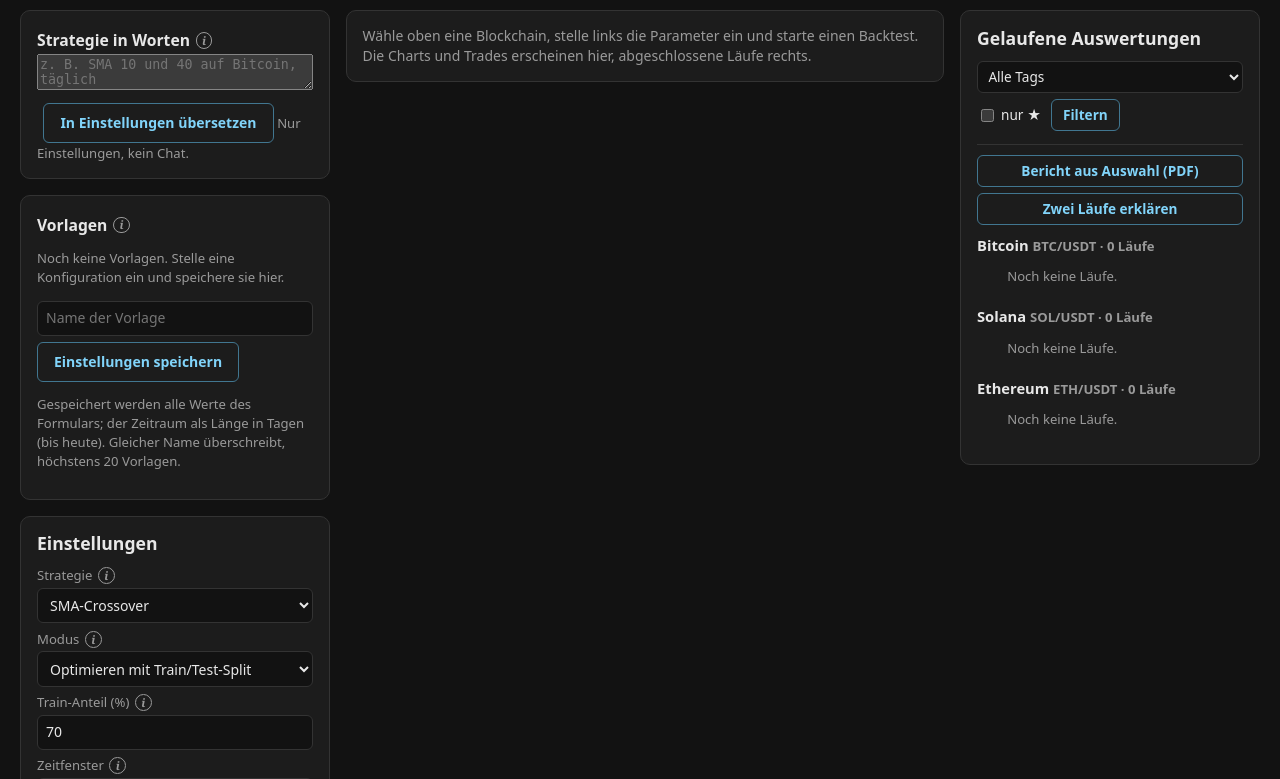
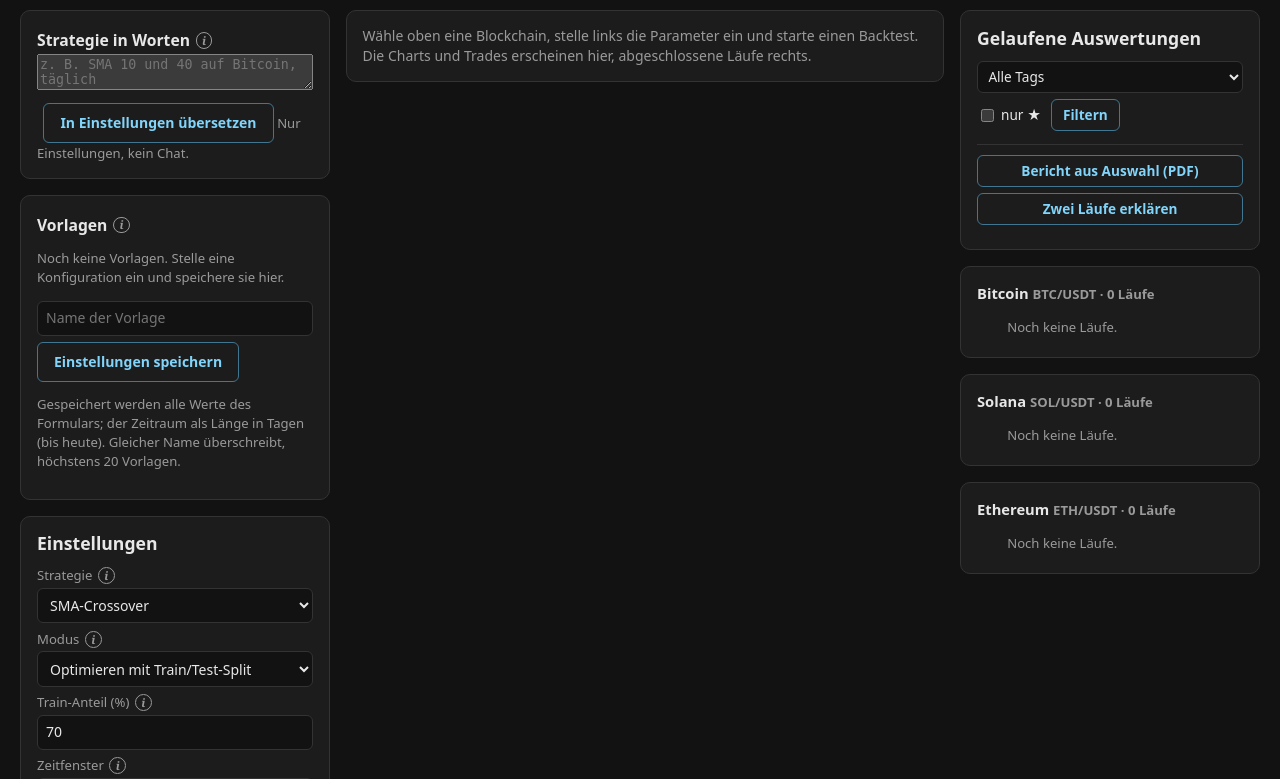
Before and after one commit to Busaschie/Python_Django_Blockchain, a Django app: page / in a window 1280 px wide. Shown: the part 222-1001 px from the top of the page. Run offline with Django 5.2, Linux system fonts and the light colour scheme; a user stored in the database is signed in; data comes from the database, SQL or seed files in the repository; data that the repository does not hold is empty.

Commit message:
Design 3 - Rechte Spalte

```diff
--- a/backtester/templates/backtester/base.html
+++ b/backtester/templates/backtester/base.html
@@ -64,7 +64,7 @@
  .errorlist{margin:.2rem 0;padding:0;list-style:none;color:var(--bad);font-size:.82rem}
 
  /* Historie */
- .hist .grp{margin-bottom:.9rem} .hist ul{list-style:none;margin:0;padding:0}
+ .hist .grp{margin-bottom:1rem} .hist .grp h4{margin:.1rem 0 .5rem} .hist .histlist{max-height:33rem;overflow-y:auto;overscroll-behavior:contain;scrollbar-width:thin;padding-right:.2rem} .hist .histhead{margin-bottom:1rem} .hist ul{list-style:none;margin:0;padding:0}
  .hist li{padding:.35rem .5rem;border-radius:6px;border-left:3px solid transparent}
  .hist li a{display:block;font-weight:500;text-decoration:none}
  .hist li{position:relative} .hist li a:first-of-type{padding-right:1.6rem}
--- a/backtester/templates/backtester/dashboard.html
+++ b/backtester/templates/backtester/dashboard.html
@@ -444,7 +444,8 @@
 
  <!-- Spalte 3: gelaufene Auswertungen je Chain -->
  {% if not shared %}
- <aside class="box hist">
+ <aside class="hist">
+  <div class="box histhead">
   <h2>Gelaufene Auswertungen</h2>
   <form method="get" action="{{ request.path }}" class="histfilter">
    <select name="tag" aria-label="Nach Tag filtern"><option value="">Alle Tags</option>{% for t in all_tags %}<option value="{{ t }}" {% if t == tag_filter %}selected{% endif %}>{{ t }}</option>{% endfor %}</select>
@@ -456,10 +457,11 @@
    <button type="submit" class="secondary" data-tip="{{ ui_tips.report }}">Bericht aus Auswahl (PDF)</button>
    <button type="submit" class="secondary" formaction="{% url 'ai_compare' %}" data-tip="{{ ui_tips.ai_compare }}">Zwei Läufe erklären</button>
   </form>
+  </div>
   {% for g in groups %}
-  <div class="grp">
+  <div class="grp box">
    <h4>{{ g.name }} <small>{{ g.symbol }} · {{ g.total }} Läufe</small></h4>
-   <ul>
+   <ul class="histlist">
     {% for r in g.runs %}
     <li {% if r.pk == run.pk or r.batch and r.batch == batch_runs.0.batch %}class="cur"{% endif %}>
      {% if r.status == "done" %}<input type="checkbox" class="rsel" name="run" value="{{ r.pk }}" form="reportform" aria-label="Für Bericht auswählen">{% endif %}
--- a/backtester/views.py
+++ b/backtester/views.py
@@ -29,7 +29,7 @@ def _history(user, tag="", fav=False):
         if tag:
             q = q.filter(tags__icontains=f"|{tag}|")
         return q.filter(favorite=True) if fav else q
-    return [{"key": k, "name": m["name"], "symbol": m["symbol"], "total": qs(k).count(), "runs": qs(k)[:20]}
+    return [{"key": k, "name": m["name"], "symbol": m["symbol"], "total": qs(k).count(), "runs": qs(k)[:50]}
             for k, m in CHAINS.items()]
 
 
```
